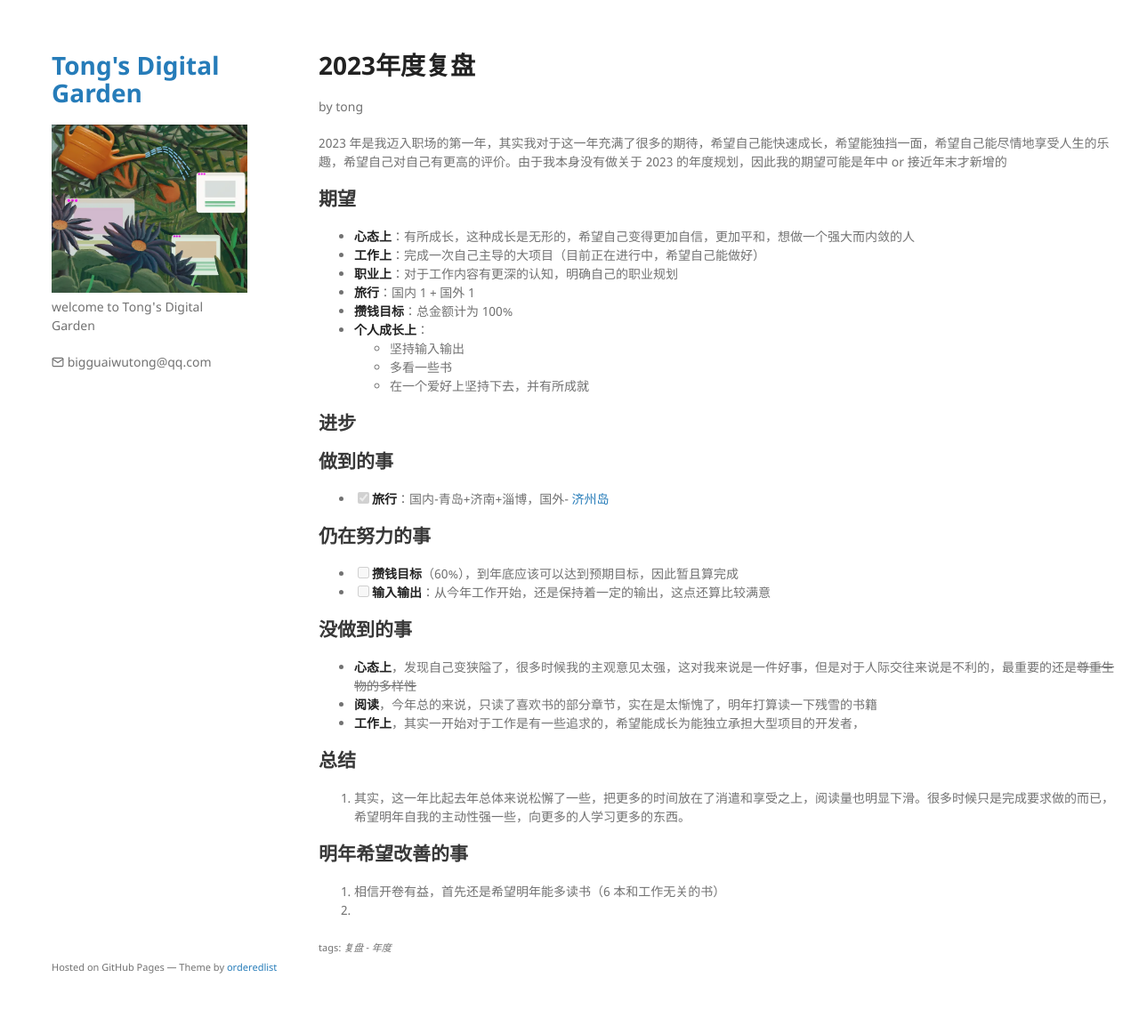
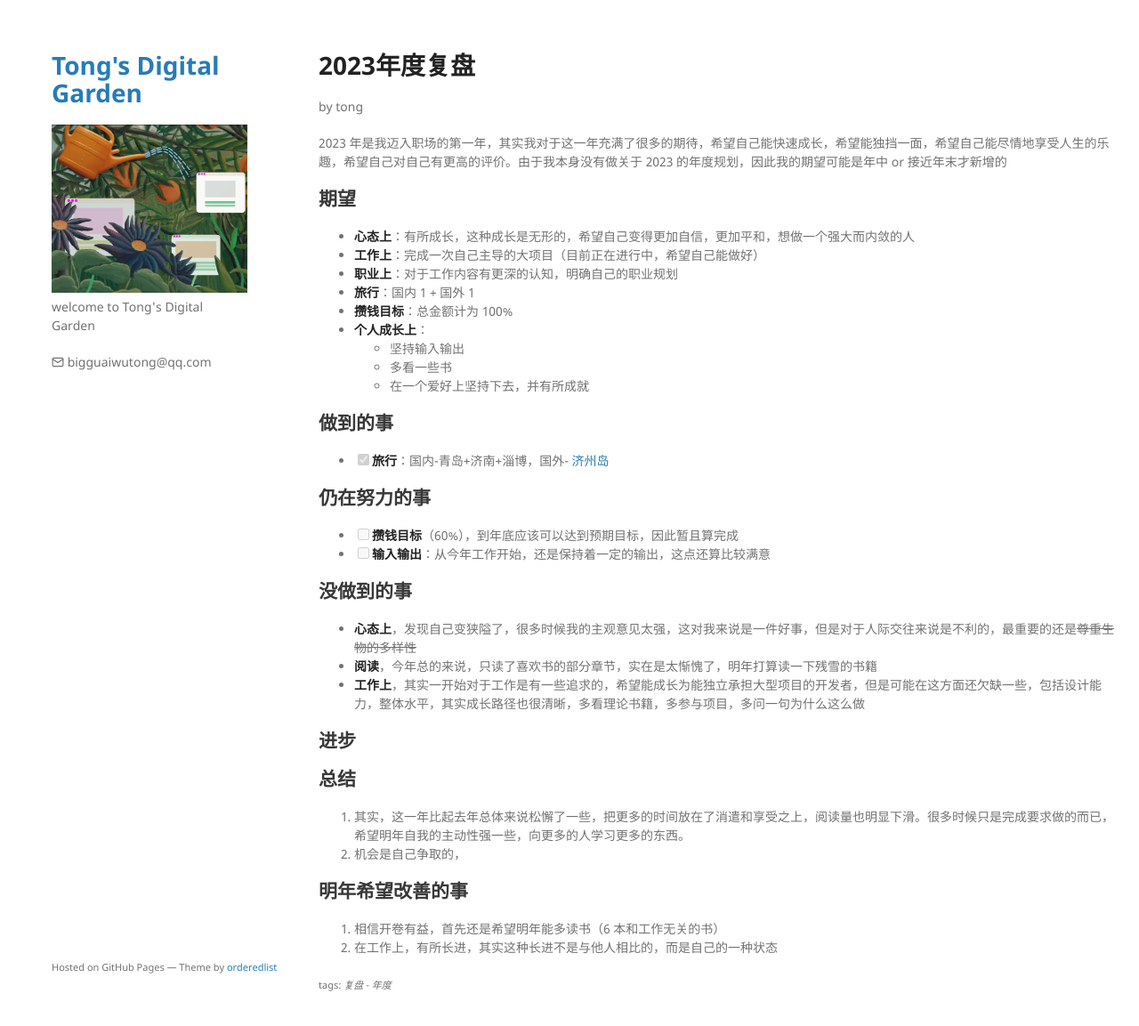
Before and after one commit to TongCodeSpace/TongCodeSpace.github.io, a Jekyll site: the page built from note/复盘/阶段/2023年度复盘.md, in a window 1280 px wide and 1166 px high. Shown: the top 1153 px of the window at 89% size. Built offline with Jekyll 4.4.1, drawn with Linux system fonts in a browser that asks for light colours; comment, search, counter and statistics services are not loaded.

Commit message:
vault backup: M note/复盘/阶段/2023年度复盘.md

```diff
--- a/note/复盘/阶段/2023年度复盘.md
+++ b/note/复盘/阶段/2023年度复盘.md
@@ -32,11 +30,15 @@ author: tong
 ## 没做到的事
 - **心态上**，发现自己变狭隘了，很多时候我的主观意见太强，这对我来说是一件好事，但是对于人际交往来说是不利的，最重要的还是~~尊重生物的多样性~~
 - **阅读**，今年总的来说，只读了喜欢书的部分章节，实在是太惭愧了，明年打算读一下残雪的书籍
-- **工作上**，其实一开始对于工作是有一些追求的，希望能成长为能独立承担大型项目的开发者，
+- **工作上**，其实一开始对于工作是有一些追求的，希望能成长为能独立承担大型项目的开发者，但是可能在这方面还欠缺一些，包括设计能力，整体水平，其实成长路径也很清晰，多看理论书籍，多参与项目，多问一句为什么这么做
+
+## 进步
+
 
 ## 总结
 1. 其实，这一年比起去年总体来说松懈了一些，把更多的时间放在了消遣和享受之上，阅读量也明显下滑。很多时候只是完成要求做的而已，希望明年自我的主动性强一些，向更多的人学习更多的东西。
+2. 机会是自己争取的，
 
 ## 明年希望改善的事
 1. 相信开卷有益，首先还是希望明年能多读书（6 本和工作无关的书）
-2.
+2. 在工作上，有所长进，其实这种长进不是与他人相比的，而是自己的一种状态
```
Also changed, not shown: other parts of note/复盘/阶段/2023年度复盘.md (+0 -2 lines).
